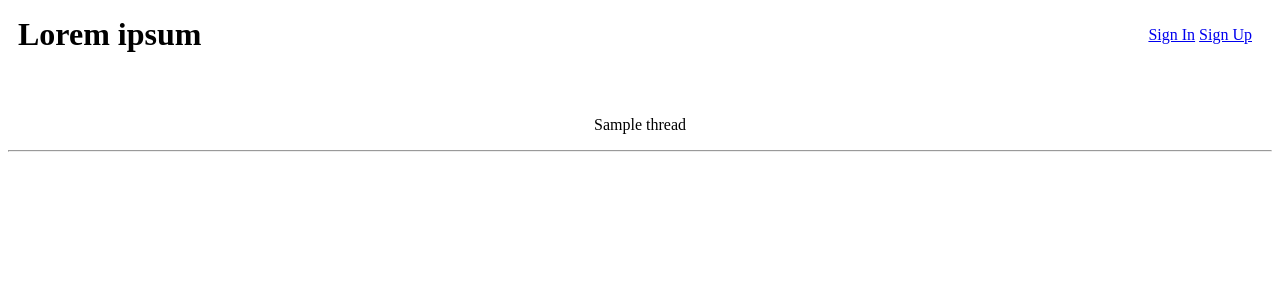
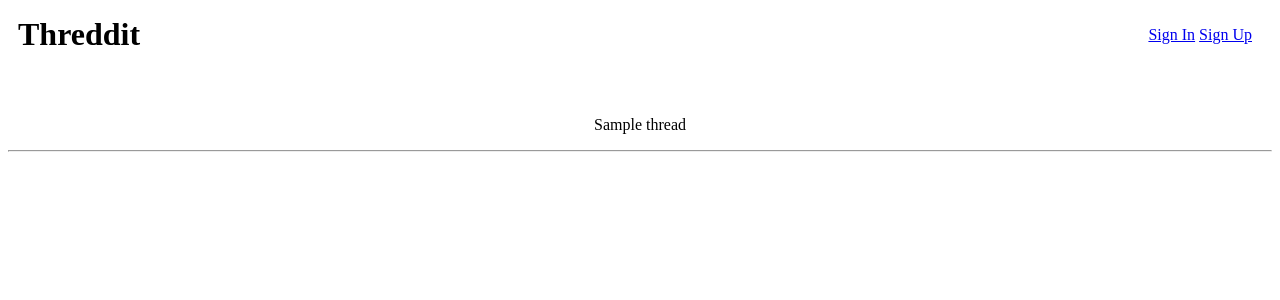
Before and after one commit to tukkimiesjonni/cybersecurityproject1, a Flask app: template templates/home.html in a window 1280 px wide. Shown: the top 300 px of the page. Run offline with Flask 3, Linux system fonts and the light colour scheme; the template is opened without the code that fills it: most values are stand-ins (such as "Sample title", 1, 10 or a date in 2020).

Commit message:
Added proper heading

```diff
--- a/templates/home.html
+++ b/templates/home.html
@@ -8,7 +8,7 @@
         <title>TestApp</title>
     </head>
     <body>
-        <h1>Lorem ipsum</h1>
+        <h1>Threddit</h1>
         <div class="redirect-links">
             {% if not session.username %}
             <a href="/login">Sign In<a/>
```
